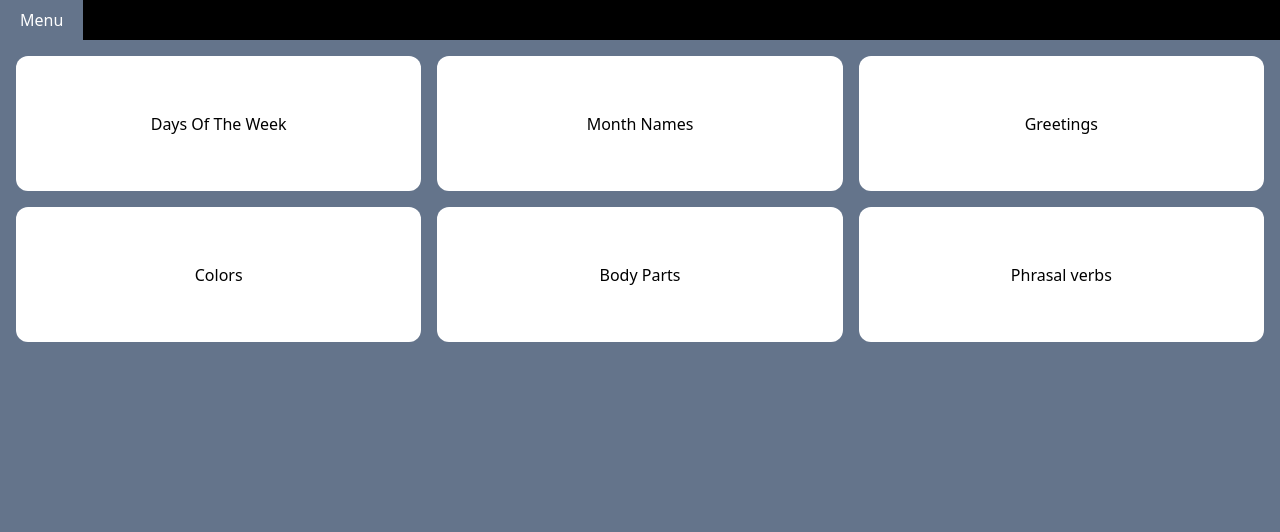
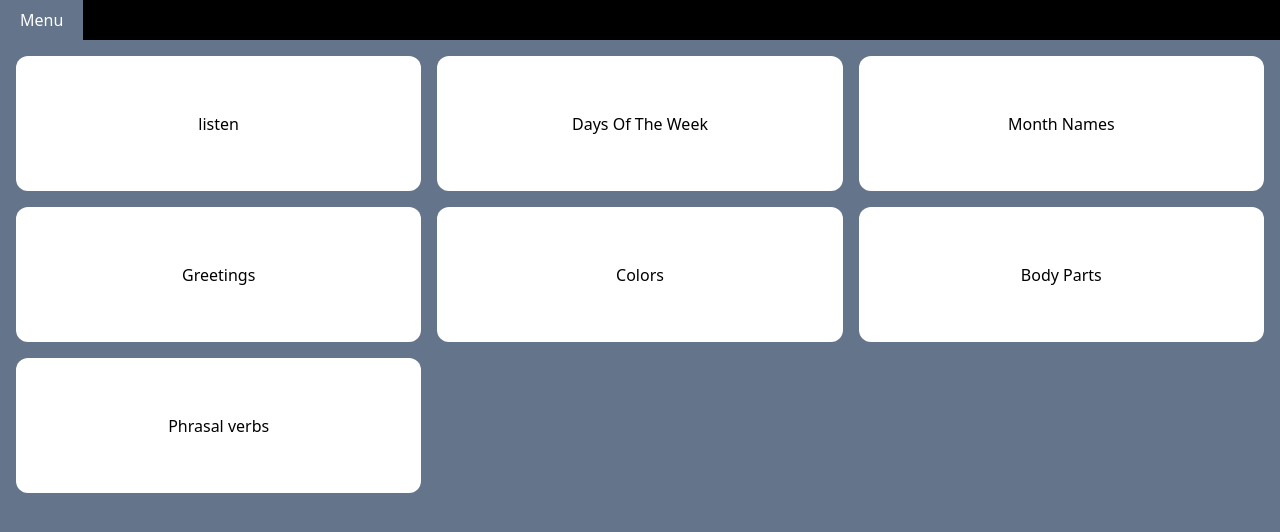
Before and after one commit to A1exsandro/learn-together, a React (Create React App) app: page / in a window 1280 px wide. Shown: the top 532 px of the page. Built offline with nearby package versions, Linux system fonts and the light colour scheme; no server answers.

Commit message:
feat: add listen page

```diff
--- a/src/App.jsx
+++ b/src/App.jsx
@@ -7,6 +7,7 @@ import BodyParts from "./pages/BodyParts"
 import Colors from "./pages/Colors"
 import Greetings from "./pages/Greeting"
 import Home from "./pages/Home"
+import Listen from "./pages/Listen"
 import MemoryGame from "./pages/MemoryGame"
 import MonthNames from "./pages/MonthNames"
 import TicTacToe from "./pages/TicTacToe"
@@ -20,6 +21,7 @@ const App = () => {
         <Route path="/" element={<Layout />}>
           <Route index element={<Home />} />
           <Route path="/tictactoe" element={<TicTacToe />} />
+          <Route path="/listen" element={<Listen />} />
           <Route path="/days-of-the-week" element={<WeekDays />} />
           <Route path="/month-names" element={<MonthNames />} />
           <Route path="/greetings" element={<Greetings />} />
--- a/src/pages/Home.jsx
+++ b/src/pages/Home.jsx
@@ -2,7 +2,8 @@ import React from "react"
 import Menu from "../components/menu"
 
 const Home = () => {
-  const pages = ['Days Of The Week', 'Month Names', 'Greetings', 'Colors', 'Body Parts', 'Phrasal verbs']
+  const pages = ['listen', 'Days Of The Week', 'Month Names', 'Greetings',
+   'Colors', 'Body Parts', 'Phrasal verbs']
 
   return(
     <div className="flex justify-center items-center p-4">
--- /dev/null
+++ b/src/pages/Listen.jsx
@@ -0,0 +1,12 @@
+import React from "react"
+
+const Listen = () => {
+
+  return (
+    <div>
+      Listen
+    </div>
+  )
+}
+
+export default Listen
```
